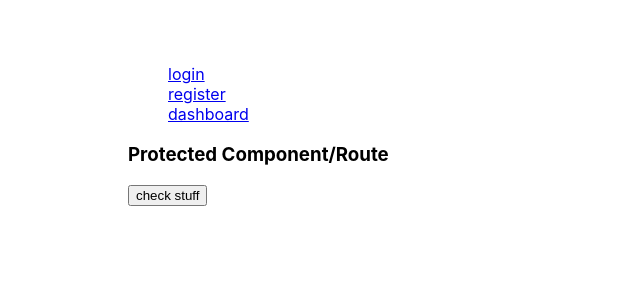
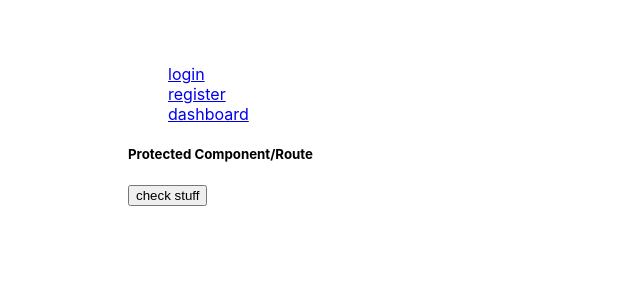
Before and after one commit to petewanca/jwt-auth-implementation, a React (Create React App) app in the folder client/: page /dashboard in a window 1280 px wide. Shown: the top 300 px of the page, without its empty margins (0-640 px from the left). Built offline with nearby package versions, Linux system fonts and the light colour scheme; sample sign-in values are in the browser's storage.

Commit message:
adds auth state initialization

```diff
--- a/client/src/App.js
+++ b/client/src/App.js
@@ -4,23 +4,24 @@ import { BrowserRouter as Router, Route, Switch, Redirect } from 'react-router-d
 // Components
 import { Login } from './components/Login';
 import { Register } from './components/Register';
-import { Protected } from './components/Protected';
+import { Dashboard } from './components/Dashboard';
 import { NoMatch } from './components/NoMatch';
 import { Navbar } from './components/Navbar';
 import { UserContext } from './contexts/UserContext';
 
 const App = () => {
     const { auth } = useContext(UserContext);
+    const loggedIn = auth.loggedIn;
 
     return (
         <Router>
             <Navbar />
 
-            {auth.loggedIn ? <Redirect to='/dashboard' /> : <Redirect to='/' />}
+            {loggedIn ? <Redirect to='/dashboard' /> : <Redirect to='/' />}
 
             <Switch>
                 <Route exact path='/' component={Login} />
-                <Route path='/dashboard' component={Protected} />
+                <Route path='/dashboard' component={Dashboard} />
                 <Route path='/register' component={Register} />
                 <Route exact component={NoMatch} />
             </Switch>
--- /dev/null
+++ b/client/src/components/Dashboard.js
@@ -0,0 +1,21 @@
+import React, { useContext } from 'react';
+import { UserContext } from '../contexts/UserContext';
+import { Redirect } from 'react-router-dom';
+
+export const Dashboard = () => {
+    const { auth } = useContext(UserContext);
+    const loggedIn = auth.loggedIn;
+
+    return (
+        <>
+            {loggedIn ? (
+                <div>
+                    <h5>Protected Component/Route</h5>
+                    <button>check stuff</button>
+                </div>
+            ) : (
+                <Redirect to='/' />
+            )}
+        </>
+    );
+};
--- a/client/src/components/Login.js
+++ b/client/src/components/Login.js
@@ -9,6 +9,7 @@ export const Login = () => {
 
     return (
         <>
+            <h5>Login</h5>
             <form onSubmit={(e) => login(e, email, password)}>
                 <input
                     placeholder='enter email'
--- a/client/src/components/Protected.js
+++ /dev/null
@@ -1,11 +0,0 @@
-import React, { useContext } from 'react';
-import { UserContext } from '../contexts/UserContext';
-
-export const Protected = () => {
-    return (
-        <div>
-            <h3>Protected Component/Route</h3>
-            <button>check stuff</button>
-        </div>
-    );
-};
--- a/client/src/components/Register.js
+++ b/client/src/components/Register.js
@@ -9,6 +9,7 @@ export const Register = () => {
 
     return (
         <form>
+            <h5>Register</h5>
             <input
                 placeholder='enter first name'
                 required
--- a/client/src/contexts/UserContext.js
+++ b/client/src/contexts/UserContext.js
@@ -6,13 +6,27 @@ import { UserReducer } from '../reducers/UserReducer';
 export const UserContext = createContext();
 
 export const UserContextProvider = ({ children }) => {
-    // we're setting a default value for the auth state by
-    // looking for a token in local storage
+    // Setting a default value for the auth state
+    // by looking for a token in local storage
     const [auth, dispatch] = useReducer(UserReducer, {}, () => {
         let data;
         let token = localStorage.getItem('token');
+
+        // If there's a token, compare the current
+        // time to when the token expires
         if (token) {
             let { id, email, iat, exp } = jwtDecode(token);
+            let currentTime = Date.now() / 1000;
+            // If the token is expired, clear the token from
+            // local storage and set auth.loggedIn to false
+            if (currentTime > exp) {
+                localStorage.removeItem('token');
+                data = {
+                    loggedIn: false
+                };
+                // If the token has not expired set auth.loggedIn to true
+                // and initialize the rest of auth state with user data
+            } else if (exp > currentTime) {
                 data = {
                     loggedIn: true,
                     id,
@@ -21,6 +35,9 @@ export const UserContextProvider = ({ children }) => {
                     exp
                 };
             }
+        }
+        // State is returned as an object with a property of
+        // "loggedIn" set as a boolean value based on above logic
         return token ? data : { loggedin: false };
     });
 
@@ -64,11 +81,10 @@ export const UserContextProvider = ({ children }) => {
         if (token) {
             const decodedToken = await jwtDecode(token);
 
-            // if the current time is greater than the token's expiration,
-            // console log and clear token
+            // if the current time is greater than the
+            // token's expiration, console log
             if (currentTime > decodedToken.exp) {
                 console.log('token has expired');
-                localStorage.removeItem('token');
                 // else log that its still valid
             } else {
                 console.log('still valid');
@@ -79,7 +95,7 @@ export const UserContextProvider = ({ children }) => {
 
     return (
         <UserContext.Provider
-            value={{ auth, loggedIn, setLoggedIn, login, checkTokenExp, validateToken }}
+            value={{ auth, dispatch, loggedIn, setLoggedIn, login, checkTokenExp, validateToken }}
         >
             {children}
         </UserContext.Provider>
```
Also changed, not shown: 1 other file (tests, documents, lock files or other folders). Lines whose indentation alone changed are shown as unchanged.
